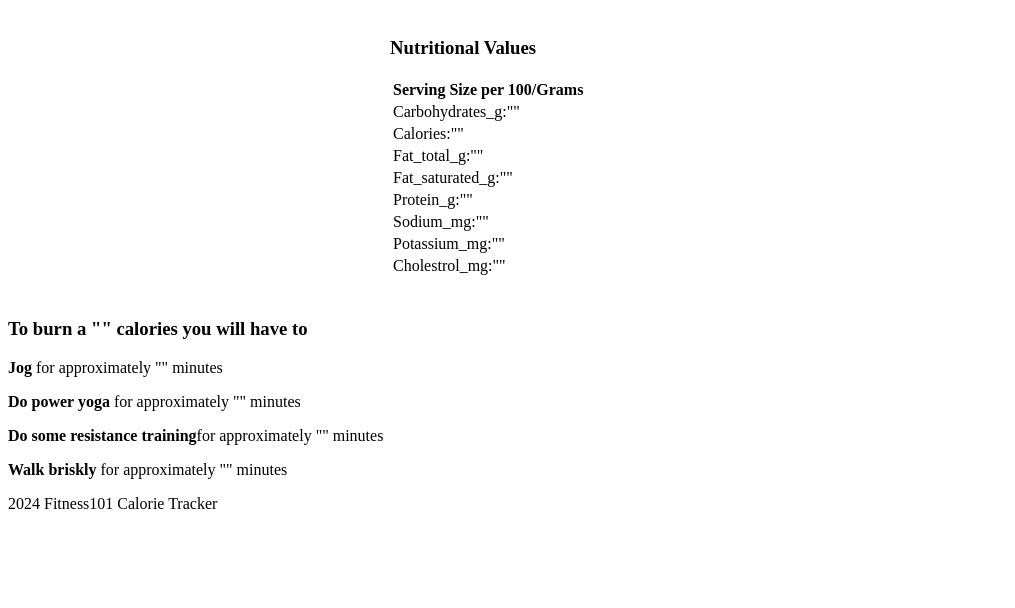
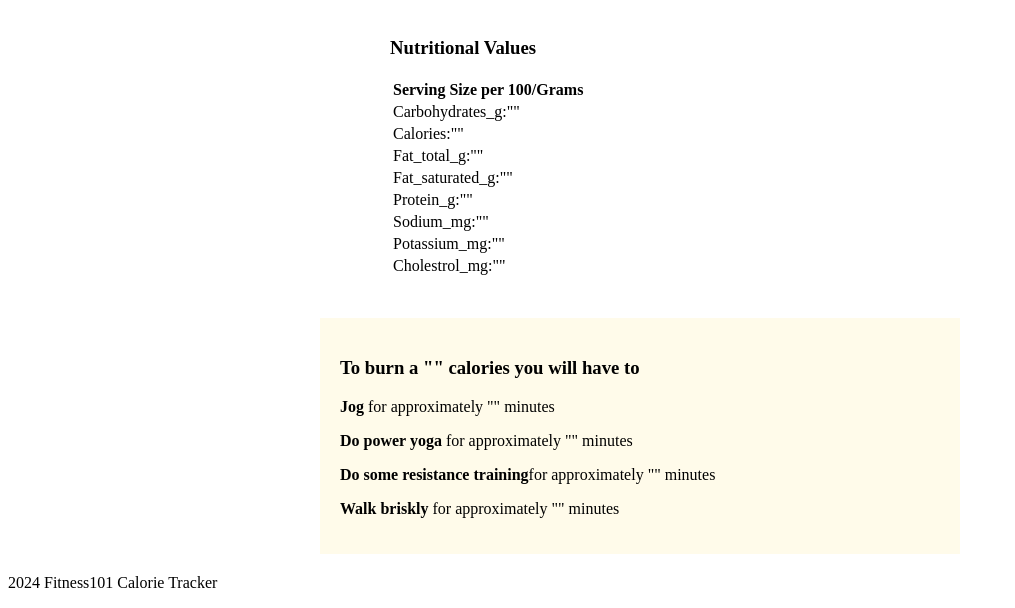
Before and after one commit to Triz22/calorie_tracker, a Django app: page / in a window 1280 px wide. Shown: the part 395-1003 px from the top of the page, without its empty margins (0-1015 px from the left). Before the commit the page ends 904 px from the top, so only its background shows below. Run offline with Django 5.2, Linux system fonts and the light colour scheme.

Commit message:
add activities section styling

```diff
--- a/static/css/style.css
+++ b/static/css/style.css
@@ -52,7 +52,17 @@
     border-radius: 10px;
 }
 
-.nutritional-values table {
+.nutritional-table {
     width: 100%;
     text-align: left;
 }
+
+/*-----Activities-----*/
+
+.activities {
+    background: #fffbea;
+    padding: 20px;
+    margin: 20px auto;
+    width: 80%;
+    max-width: 600px;
+}
--- a/tracker/templates/index.html
+++ b/tracker/templates/index.html
@@ -26,7 +26,7 @@
 
     <section class="nutritional-values">
         <h3>Nutritional Values</h3>
-        <table>
+        <table class="nutritional-table">
             <tr><th>Serving Size per 100/Grams</th></tr>
             <tr><td>Carbohydrates_g:""</td></tr>
             <tr><td>Calories:""</td></tr>
@@ -39,7 +39,7 @@
         </table>
     </section>
 
-    <section>
+    <section class="activities">
         <h3>
             To burn a "" calories you will have to
         </h3>
```
